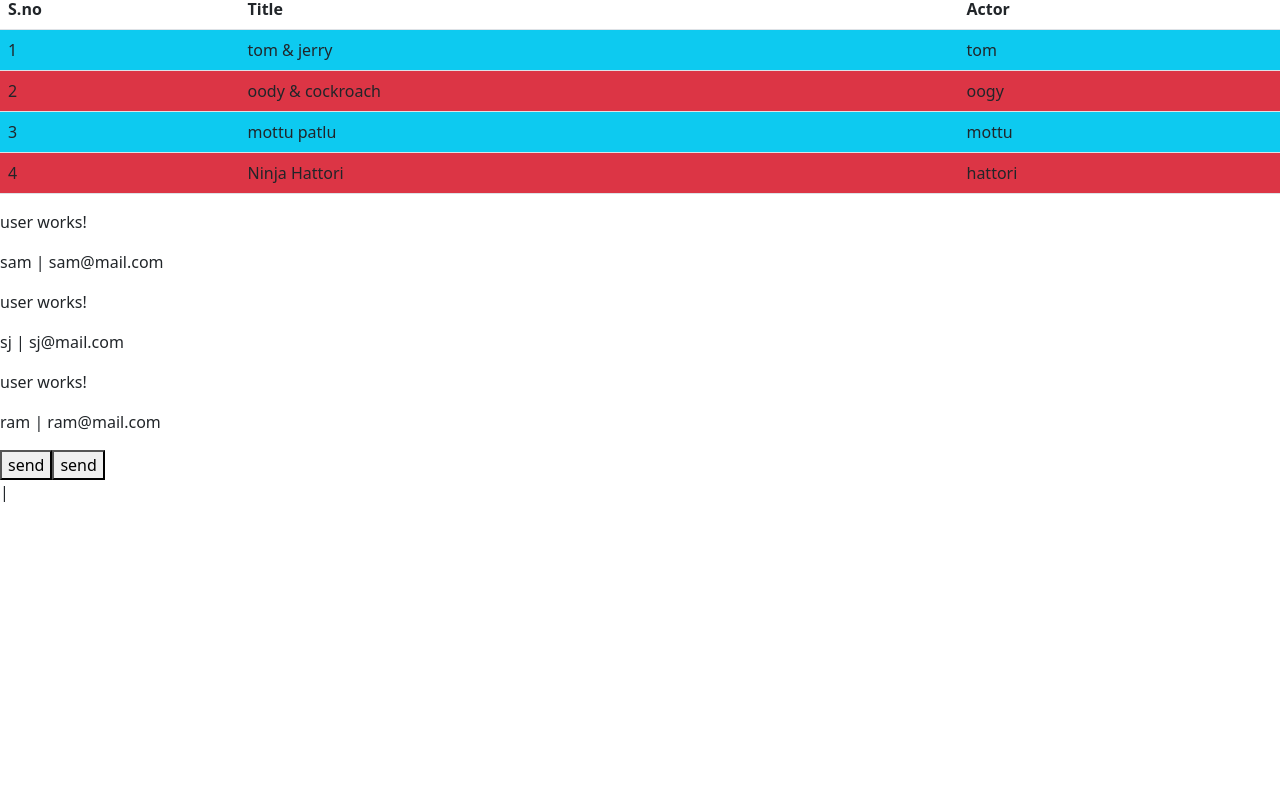
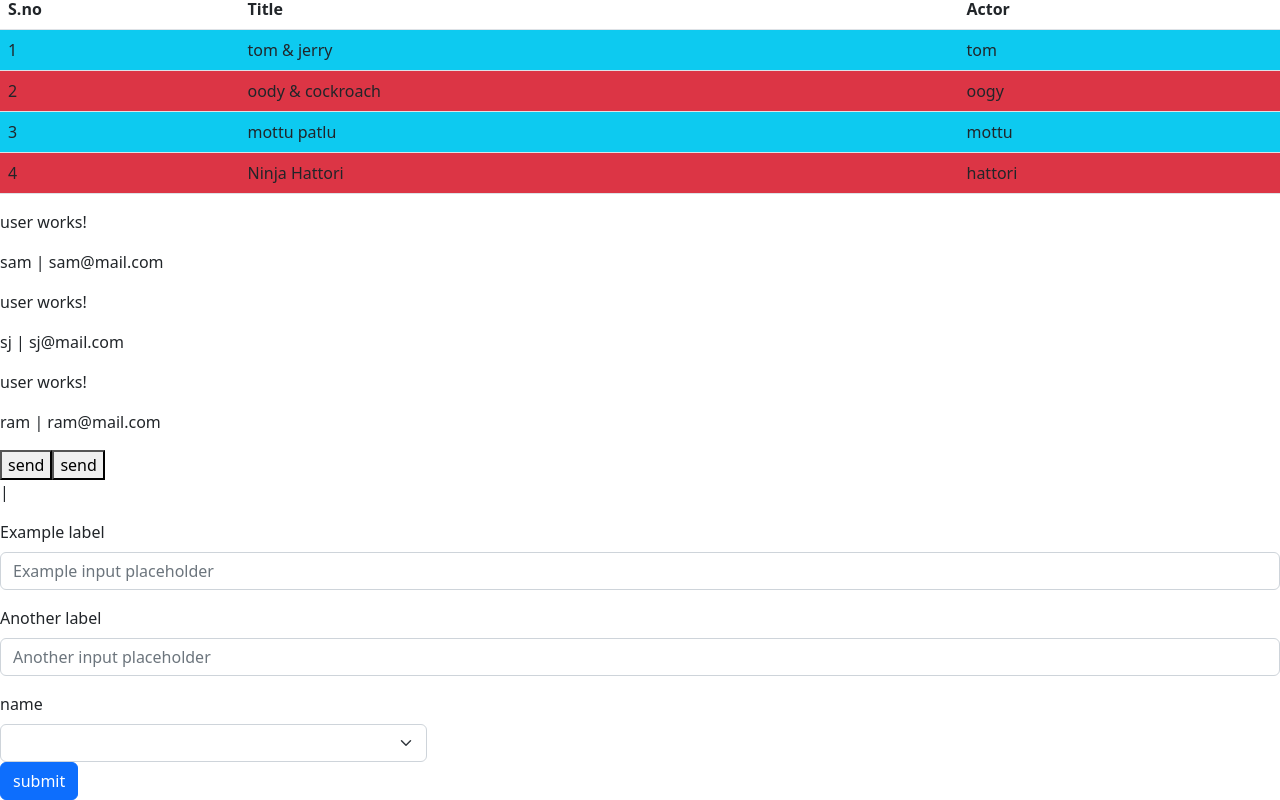
Before and after one commit to samvaradhan/angular_local, an Angular app in the folder crm/: page / in a window 1280 px wide. Shown: the part 1996-2796 px from the top of the page. Before the commit the page ends 2516 px from the top, so only its background shows below. Built offline with nearby package versions, Linux system fonts and the light colour scheme.

Commit message:
structural_directive

```diff
--- a/crm/src/app/app.component.html
+++ b/crm/src/app/app.component.html
@@ -171,3 +171,29 @@ sqrt value :{{num | squareroot}}
 <app-user1></app-user1>
 <app-user1 (neweve)="receive($event)"></app-user1>
 <p>{{name11}} | {{age11}}</p>
+
+<!-- NgForms -->
+<form action="" #registerform="ngForm" (submit)="Onsubmit(registerform)">
+
+  <div class="mb-3">
+    <label for="formGroupExampleInput" class="form-label">Example label</label>
+    <input type="text" name="name1" class="form-control" id="formGroupExampleInput" placeholder="Example input placeholder" ngModel>
+  </div>
+
+  <div class="mb-3">
+    <label for="formGroupExampleInput2" class="form-label">Another label</label>
+    <input type="text" name="sname" class="form-control" id="formGroupExampleInput2" placeholder="Another input placeholder" ngModel>
+  </div>
+
+  <div class="col-md-4">
+    <label for="inputState" class="form-label">name</label>
+    <select id="inputState" class="form-select" name="country" ngModel>
+      <option selected>Choose...</option>
+      <option value="{{x.id}}" *ngFor="let x of country">{{x.name}}</option>
+    </select>
+  </div>
+
+  <div class="col-12">
+    <button type="submit" class="btn btn-primary">submit</button>
+  </div>
+</form>
--- a/crm/src/app/app.component.ts
+++ b/crm/src/app/app.component.ts
@@ -108,4 +108,14 @@ receive(data:any){
   this.age11=data.age
 }
 
+country:any=[
+  {id: 1, name:"sam" },
+  {id: 2, name:"SJ" },
+  {id: 3, name:"SV" }
+]
+
+Onsubmit(data:any){
+  console.log(data)
 }
+
+}
```
